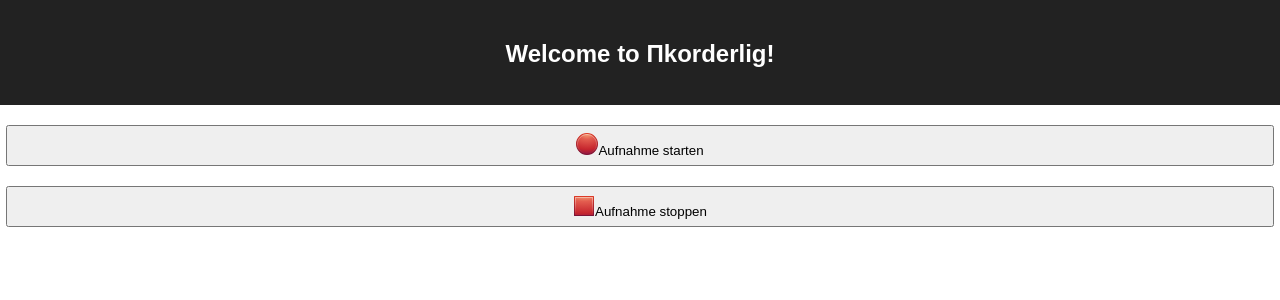
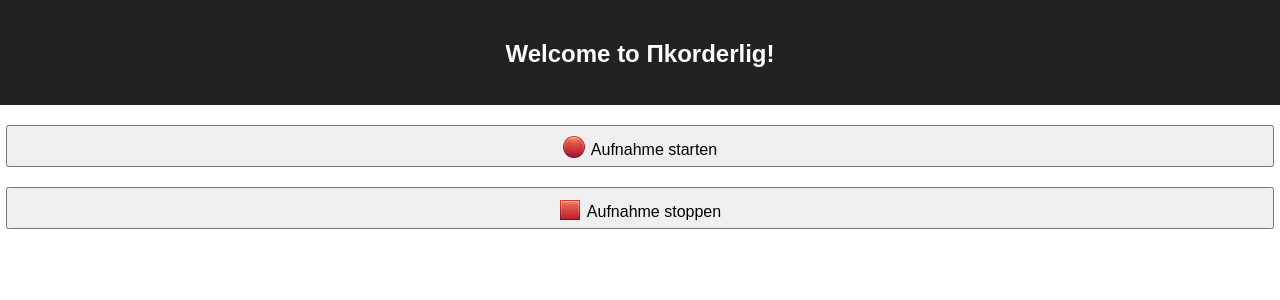
Before and after one commit to stehrenberg/pikorderlig-web, a React (Create React App) app in the folder pikorderlig-web/: page / in a window 1280 px wide. Shown: the top 300 px of the page. Built offline with nearby package versions, Linux system fonts and the light colour scheme.

Commit message:
Moar button styling

```diff
--- a/pikorderlig-web/src/App.css
+++ b/pikorderlig-web/src/App.css
@@ -28,4 +28,11 @@ button.ctrl-button {
 	width: calc(100% - 12px);
 	padding: 6px;
 	margin: 20px 6px;
+	font-size: 16px;
 }
+
+button img {
+	position: relative;
+	top: 3px;
+	margin-right: 6px;
+}
```
